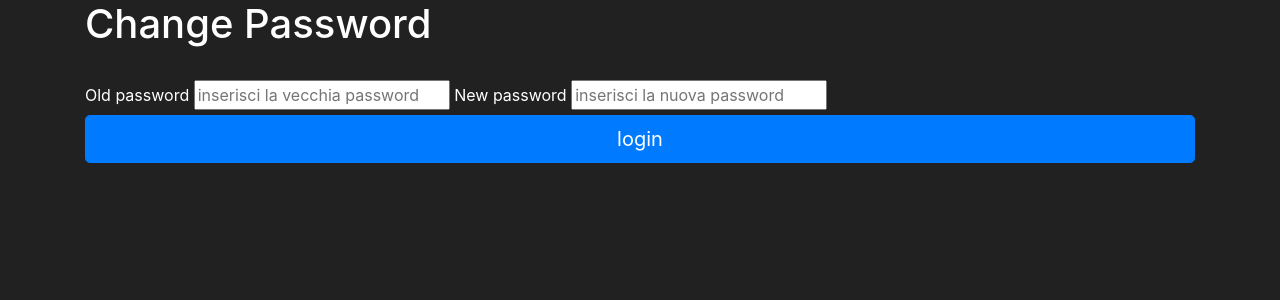
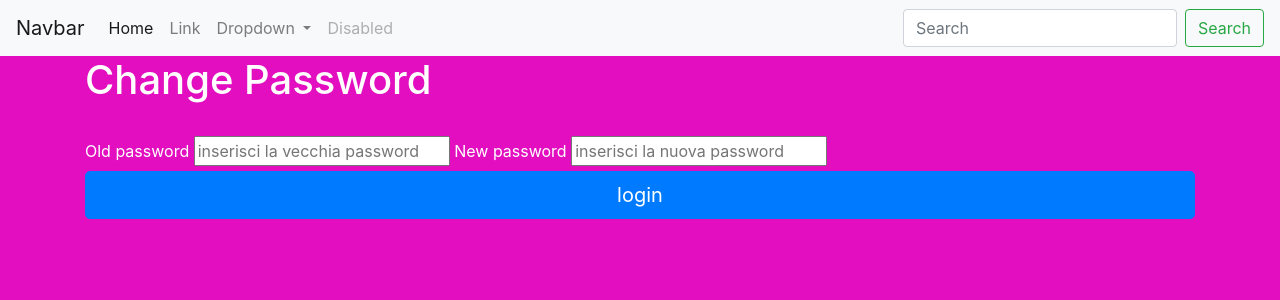
Before and after one commit to UnimibSoftEngCourse2022/progetto-clup-1-gruppo-clup-1, a Flask app: page /account/change_password in a window 1280 px wide. Shown: the top 300 px of the page. Run offline with Flask 2, Linux system fonts and the light colour scheme; the visitor is signed in with stand-in values (Sample User, id 1); parts of the project's set-up code (start-up, migrations or seed data) failed here and were passed over; some libraries are stand-ins or nearby versions.

Commit message:
first test

```diff
--- a/src/clup/flaskr/stores.py
+++ b/src/clup/flaskr/stores.py
@@ -53,7 +53,7 @@ def show_stores():
 @login_required
 def show_store(id):
     if request.method == 'PUT':
-        #abort(404)
+        # abort(404)
         for store in slu.execute():
             if store.id == id:
                 capacity = int(request.values['capacity'])
--- a/src/clup/flaskr/templates/base.html
+++ b/src/clup/flaskr/templates/base.html
@@ -11,6 +11,41 @@
       </title>
    </head>
    <body>
+      <nav class="navbar navbar-expand-lg navbar-light bg-light">
+         <a class="navbar-brand" href="#">Navbar</a>
+         <button class="navbar-toggler" type="button" data-toggle="collapse" data-target="#navbarSupportedContent" aria-controls="navbarSupportedContent" aria-expanded="false" aria-label="Toggle navigation">
+           <span class="navbar-toggler-icon"></span>
+         </button>
+
+         <div class="collapse navbar-collapse" id="navbarSupportedContent">
+           <ul class="navbar-nav mr-auto">
+             <li class="nav-item active">
+               <a class="nav-link" href="#">Home <span class="sr-only">(current)</span></a>
+             </li>
+             <li class="nav-item">
+               <a class="nav-link" href="#">Link</a>
+             </li>
+             <li class="nav-item dropdown">
+               <a class="nav-link dropdown-toggle" href="#" id="navbarDropdown" role="button" data-toggle="dropdown" aria-haspopup="true" aria-expanded="false">
+                 Dropdown
+               </a>
+               <div class="dropdown-menu" aria-labelledby="navbarDropdown">
+                 <a class="dropdown-item" href="#">Action</a>
+                 <a class="dropdown-item" href="#">Another action</a>
+                 <div class="dropdown-divider"></div>
+                 <a class="dropdown-item" href="#">Something else here</a>
+               </div>
+             </li>
+             <li class="nav-item">
+               <a class="nav-link disabled" href="#">Disabled</a>
+             </li>
+           </ul>
+           <form class="form-inline my-2 my-lg-0">
+             <input class="form-control mr-sm-2" type="search" placeholder="Search" aria-label="Search">
+             <button class="btn btn-outline-success my-2 my-sm-0" type="submit">Search</button>
+           </form>
+         </div>
+       </nav>
       {% with messages = get_flashed_messages(with_categories=true) %}
             {% if messages %}
                 {% for type, message in messages %}
@@ -30,7 +65,7 @@
    </body>
    <style>
       body {
-      background-color: #212121;
+      background-color: #e20ebf;
       color: white
       }
    </style>
--- a/src/clup/flaskr/templates/store.html
+++ b/src/clup/flaskr/templates/store.html
@@ -4,7 +4,7 @@ Stores
 {% endblock %}
 
 {% block content%}
-<h2>{{ store.name }}</h2>
+<h1>{{ store.name }}</h1>
 <ul>
     <li>{{ store.address }}</li>
 </ul>
--- a/src/clup/flaskr/users.py
+++ b/src/clup/flaskr/users.py
@@ -19,7 +19,7 @@ bp = Blueprint('users', __name__)
 ur_def = UserRegisterUsecase(bup)
 ur_def.execute('davide', 'prova')
 ar_def = AdminRegisterUsecase(bap)
-ar_def.execute(Admin('aid', 'amministratore', 'password'))
+ar_def.execute('amministratore', 'password')
 
 
 # TO FIX
```
